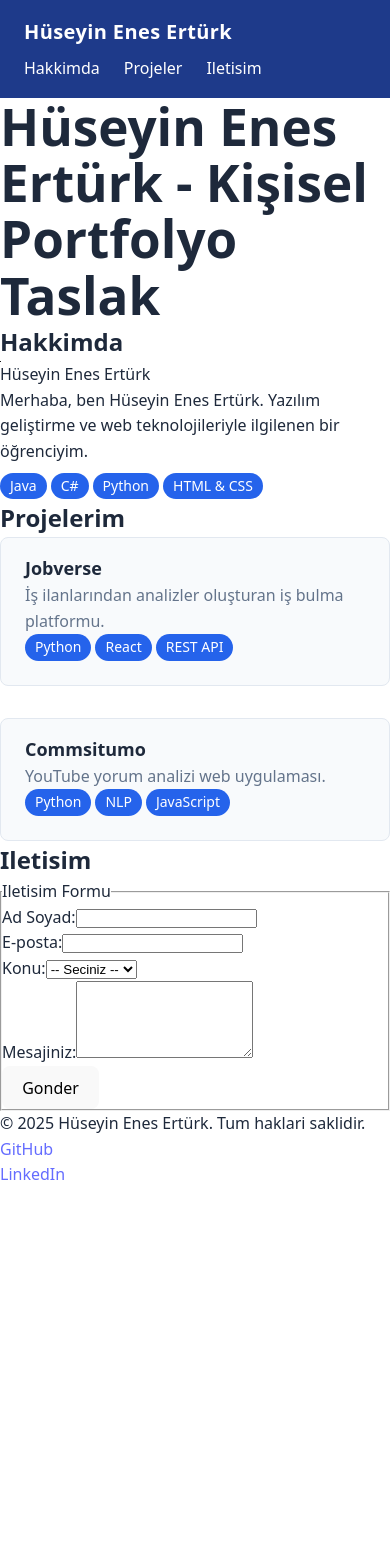
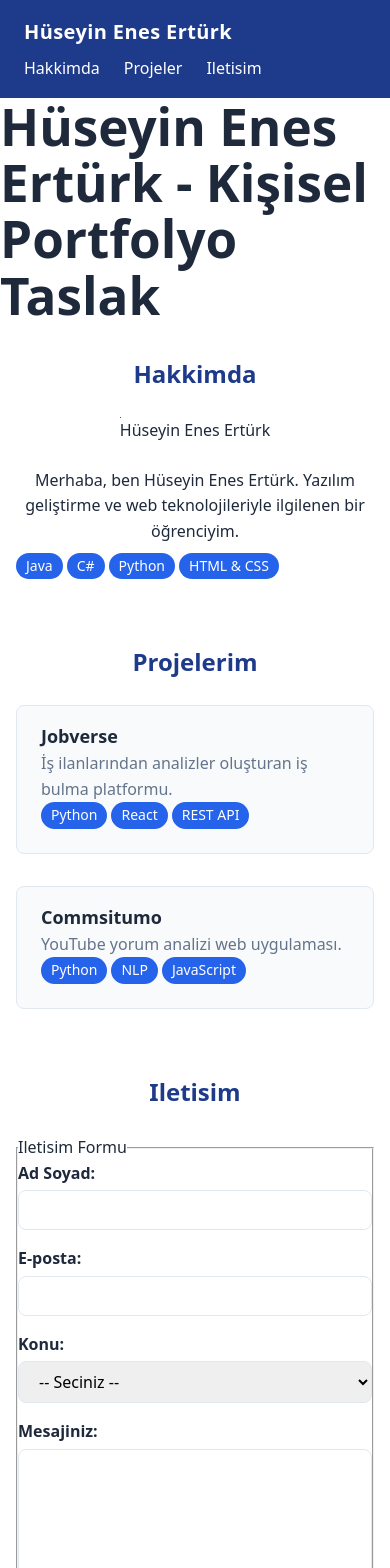
Before and after one commit to huseyineneserturk/web-lab-hello, a React (Vite) app: page / in a window 390 px wide. Shown: the top 1568 px of the page. Before the commit the page ends 1188 px from the top, so only its background shows below. Built offline with nearby package versions, Linux system fonts and the light colour scheme.

Commit message:
feat: implement 3-breakpoint responsive design

```diff
--- a/src/App.css
+++ b/src/App.css
@@ -148,3 +148,152 @@ nav a:hover { opacity: 0.8; }
   padding: 2px 10px;
   border-radius: var(--radius-full);
 }
+
+/* ========================================
+   MOBİL VARSAYILAN (0 – 639px)
+   ======================================== */
+
+/* Section'lar arası boşluk */
+section {
+  padding: var(--space-xl) var(--space-md);
+}
+
+/* Section başlıkları */
+section h2 {
+  font-size: var(--text-2xl);
+  color: var(--color-primary);
+  margin-bottom: var(--space-lg);
+  text-align: center;
+}
+
+/* Hakkımda: tek sütun, ortalanmış */
+.about-content {
+  display: flex;
+  flex-direction: column;
+  align-items: center;
+  gap: var(--space-lg);
+  text-align: center;
+}
+
+.about-content figure {
+  max-width: 200px;
+}
+
+.about-content img {
+  border-radius: var(--radius-full);
+  aspect-ratio: 1;
+  object-fit: cover;
+}
+
+/* İletişim formu */
+.form-group {
+  margin-bottom: var(--space-md);
+}
+
+label {
+  display: block;
+  margin-bottom: var(--space-xs);
+  font-weight: 600;
+}
+
+input, textarea, select {
+  width: 100%;
+  padding: var(--space-sm) var(--space-md);
+  border: 1px solid var(--color-border);
+  border-radius: var(--radius-md);
+  font-family: inherit;
+  font-size: var(--text-base);
+  transition: border-color var(--transition-fast);
+}
+
+input:focus, textarea:focus, select:focus {
+  border-color: var(--color-primary);
+  outline: 2px solid var(--color-secondary);
+  outline-offset: 2px;
+}
+
+button[type="submit"] {
+  width: 100%;
+  padding: var(--space-sm) var(--space-lg);
+  background: var(--color-primary);
+  color: var(--color-bg);
+  border: none;
+  border-radius: var(--radius-md);
+  font-size: var(--text-base);
+  cursor: pointer;
+  transition: background var(--transition-fast);
+}
+
+button[type="submit"]:hover,
+button[type="submit"]:focus {
+  background: var(--color-secondary);
+}
+
+/* Footer */
+footer {
+  text-align: center;
+  padding: var(--space-xl) var(--space-md);
+  background: var(--color-surface);
+  border-top: 1px solid var(--color-border);
+  color: var(--color-muted);
+  font-size: var(--text-sm);
+}
+
+footer ul {
+  list-style: none;
+  display: flex;
+  justify-content: center;
+  gap: var(--space-lg);
+  margin-top: var(--space-sm);
+}
+
+footer a {
+  color: var(--color-secondary);
+  text-decoration: none;
+}
+footer a:hover { text-decoration: underline; }
+
+/* ========================================
+   TABLET (640px ve üzeri)
+   ======================================== */
+@media (min-width: 640px) {
+  section {
+    padding: var(--space-2xl) var(--space-xl);
+  }
+
+  /* Hakkımda: yatay düzen */
+  .about-content {
+    flex-direction: row;
+    text-align: left;
+    align-items: flex-start;
+  }
+
+  .about-content figure {
+    flex-shrink: 0;
+  }
+
+  /* Form butonu tam genişlik olmaktan çıkar */
+  button[type="submit"] {
+    width: auto;
+  }
+}
+
+/* ========================================
+   MASAÜSTÜ (1024px ve üzeri)
+   ======================================== */
+@media (min-width: 1024px) {
+  /* İçerik genişliği sınırla */
+  main {
+    max-width: 1200px;
+    margin: 0 auto;
+  }
+
+  section {
+    padding: var(--space-3xl) var(--space-xl);
+  }
+
+  /* Proje kartları en az 3 sütun */
+  .project-grid {
+    grid-template-columns: repeat(3, 1fr);
+  }
+}
```
